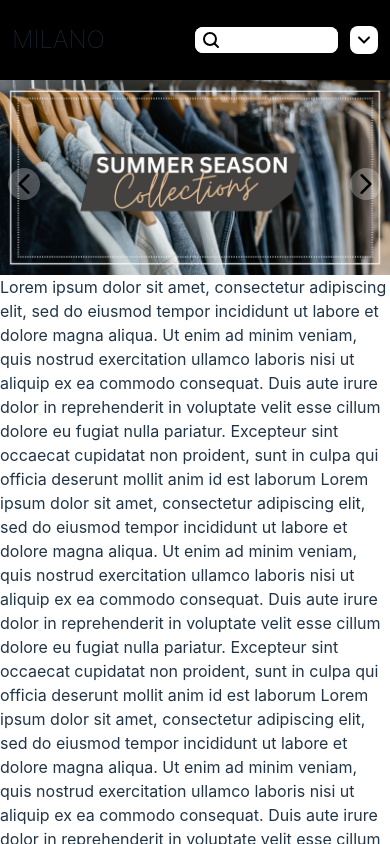
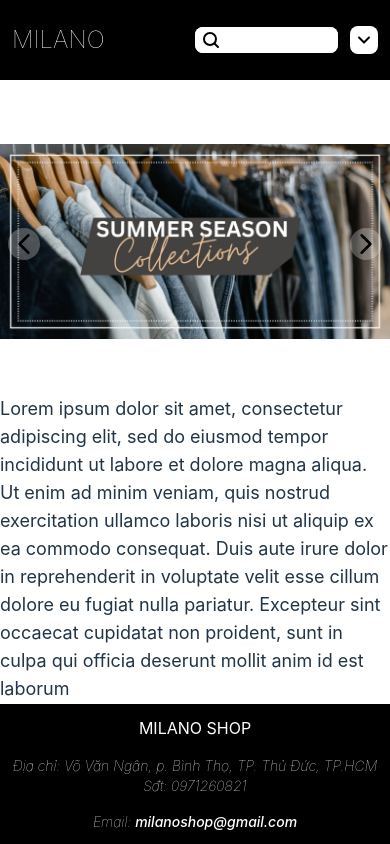
Before and after one commit to ptdat11/doan-web, a React (Vite) app: page / in a window 390 px wide. Built offline with nearby package versions, Linux system fonts and the light colour scheme.

Commit message:
complete base layout for further development

```diff
--- a/index.html
+++ b/index.html
@@ -2,8 +2,8 @@
 <html lang="en">
   <head>
     <meta charset="UTF-8" />
-    <link rel="icon" type="image/svg+xml" href="/vite.svg" />
-    <meta name="viewport" content="width=device-width, initial-scale=1.0" />
+    <link rel="icon" type="image/svg+xml" href="/src/assets/favicon.svg.svg" />
+    <meta name="viewport" content="width=device-width, minimum-scale=1, initial-scale=1.0" />
     <title>MILANO</title>
   </head>
   <body>
--- a/src/App.tsx
+++ b/src/App.tsx
@@ -2,6 +2,8 @@ import { createBrowserRouter, RouterProvider } from 'react-router-dom'
 import { RecoilRoot } from 'recoil'
 import FullWidthLayout from './components/layout/full-width-layout/FullWidthLayout';
 import HomePage from './routes/home/HomePage';
+import AboutPage from './routes/about/AboutPage';
+import LocalStorage from './submodules/local-storage/local-storage';
 
 const router = createBrowserRouter([
   {
@@ -11,6 +13,10 @@ const router = createBrowserRouter([
       {
         path: "/",
         element: <HomePage id="home" />
+      },
+      {
+        path: "/about",
+        element: <AboutPage id="about" />
       }
     ]
   }
--- a/src/components/banner/Banner.tsx
+++ b/src/components/banner/Banner.tsx
@@ -27,7 +27,7 @@ const Banner: React.FC<Props> = React.memo((props) => {
       const btns = arrowBtnsRef.current;
       const container = imgContainerRef.current;
 
-      btns.style.top = (container.clientHeight / 2 - 10) + "px";
+      btns.style.top = (container.offsetHeight / 2 + 50) + "px";
     }
   };
 
--- /dev/null
+++ b/src/components/footer/Footer.tsx
@@ -0,0 +1,25 @@
+import React from "react";
+import { BaseProps } from "../../submodules/base-props/base-props";
+import combineClassnames from "../../submodules/string-processing/combine-classname";
+import { footerHeight } from "../../variables.css";
+
+interface Props extends BaseProps {}
+
+const Footer: React.FC<Props> = React.memo((props) => {
+	return (
+		<footer
+			className={combineClassnames(
+				props.className,
+				"bg-black text-white mt-auto"
+			)}
+			style={{
+				...props.style,
+        height: footerHeight
+			}}
+		>
+			{props.children}
+		</footer>
+	);
+});
+
+export default Footer;
--- a/src/components/header/Header.tsx
+++ b/src/components/header/Header.tsx
@@ -2,9 +2,8 @@ import React, { useState } from "react";
 import { BaseProps } from "../../submodules/base-props/base-props";
 import combineClassnames from "../../submodules/string-processing/combine-classname";
 import { headerHeight } from "../../variables.css";
-import { Link } from "react-router-dom";
+import { Link, useLocation } from "react-router-dom";
 import { useRecoilState } from "recoil";
-import { pageState } from "../../states/system-states";
 import SearchBar from "../search-bar/SearchBar";
 import { userState } from "../../states/user-states";
 import Button from "../button/Button";
@@ -15,10 +14,10 @@ import { categorySites } from "../../category-site";
 interface Props extends BaseProps {}
 
 const Header: React.FC<Props> = React.memo((props) => {
-	const [page, setPage] = useRecoilState(pageState);
 	const [expanded, setExpanded] = useState(false);
 	const [searchKey, setSearchKey] = useState("");
-	const [userInfo, setUserInfo] = useRecoilState(userState)
+	const [userInfo, setUserInfo] = useRecoilState(userState);
+	const location = useLocation();
 
 	const handleClickSearch = () => {
 
@@ -32,14 +31,14 @@ const Header: React.FC<Props> = React.memo((props) => {
 		<header
 			className={combineClassnames(
 					props.className,
-					"w-full fixed bg-black items-center"
+					"w-screen fixed bg-black items-center"
 			)}
 			style={{
 				...props.style,
 				height: headerHeight
 			}}
 		>
-			<div className="w-full h-full md:px-4 py-1 px-3 flex justify-between items-center">
+			<div className="w-full h-full md:px-4 py-1 px-3 text-white flex justify-between items-center">
 				<Link
 					className="text-2xl md:text-3xl font-thin"
 					to="/"
@@ -52,10 +51,9 @@ const Header: React.FC<Props> = React.memo((props) => {
 				>
 						<Link
 							className={combineClassnames(
-								page === "home" ? "text-yellow-300" : "",
+								location.pathname === "/" ? "text-yellow-300" : "",
 								"max-sm:hidden font-thin"
 							)}
-							onClick={() => setPage("home")}
 							to="/"
 						>
 							Trang chủ
@@ -65,7 +63,7 @@ const Header: React.FC<Props> = React.memo((props) => {
 							label={
 								<span
 									className={combineClassnames(
-										page === "product" ? "text-yellow-300" : "",
+										location.pathname === "/product" ? "text-yellow-300" : "",
 									)}
 								>
 									Sản phẩm
@@ -87,10 +85,9 @@ const Header: React.FC<Props> = React.memo((props) => {
 						</Dropdown>
 						<Link
 							className={combineClassnames(
-								page === "about" ? "text-yellow-300" : "",
+								location.pathname === "/about" ? "text-yellow-300" : "",
 								"max-sm:hidden font-thin"
 							)}
-							onClick={() => setPage("about")}
 							to="/about"
 						>
 							Giới thiệu
@@ -132,7 +129,7 @@ const Header: React.FC<Props> = React.memo((props) => {
 
 			<div className={combineClassnames(
 				expanded ? "" : "scale-y-0 h-0",
-				"sm:hidden w-full bg-black origin-top duration-100 [&>*]:px-4"
+				"sm:hidden w-full text-white bg-black origin-top duration-100 [&>*]:px-4"
 			)}>
 				<hr />
 				<div className="bg-black p-1">
@@ -147,7 +144,7 @@ const Header: React.FC<Props> = React.memo((props) => {
 				<Hr />
 				<Link
 					className={combineClassnames(
-						page === "home" ? "text-yellow-400" : "",
+						location.pathname === "/" ? "text-yellow-400" : "",
 						"block p-2 font-thin bg-black"
 					)}
 					to="/"
@@ -161,7 +158,7 @@ const Header: React.FC<Props> = React.memo((props) => {
 					label={
 						<div
 							className={combineClassnames(
-								page === "product" ? "text-yellow-300" : "",
+								location.pathname === "/product" ? "text-yellow-300" : "",
 							)}
 						>
 							Sản phẩm
@@ -172,7 +169,7 @@ const Header: React.FC<Props> = React.memo((props) => {
 					{categorySites.map((site, index) =>
 						<div
 							key={index}
-							className="w-full"
+							className="w-full [&>*]:px-6"
 						>
 							{index > 0 ? <Hr /> : <></>}
 							<Link
@@ -188,7 +185,7 @@ const Header: React.FC<Props> = React.memo((props) => {
 				<Hr />
 				<Link
 					className={combineClassnames(
-						page === "about" ? "text-yellow-400" : "",
+						location.pathname === "/about" ? "text-yellow-400" : "",
 						"block p-2 font-thin bg-black"
 					)}
 					to="/about"
--- a/src/components/layout/full-width-layout/FullWidthLayout.tsx
+++ b/src/components/layout/full-width-layout/FullWidthLayout.tsx
@@ -8,18 +8,19 @@ import { headerHeight } from "../../../variables.css";
 interface Props extends BasePropsPage {}
 
 const FullWidthLayout: React.FC<Props> = React.memo((props) => {
+	console.log(document.body.getBoundingClientRect().width)
 	return (
 		<div
 			id={props.id}
 			className={combineClassnames(
 				props.className,
-				"w-screen h-screen overflow-y-scroll"
+				"h-screen w-screen overflow-y-scroll"
 			)}
 			style={{...props.style}}
 		>
 			<Header className="z-10" />
 			<div
-				className="relative"
+				className="w-full relative"
 				style={{top: headerHeight}}
 			>
 				<Outlet />
--- /dev/null
+++ b/src/components/layout/page-layout/PageLayout.tsx
@@ -0,0 +1,29 @@
+import React from "react";
+import { BasePropsPage } from "../../../submodules/base-props/base-props";
+import combineClassnames from "../../../submodules/string-processing/combine-classname";
+import { headerHeight } from "../../../variables.css";
+
+interface Props extends BasePropsPage {
+    title?: string
+}
+
+const PageLayout: React.FC<Props> = React.memo((props) => {
+	return (
+		<div
+			id={props.id}
+			className={combineClassnames(
+				props.className,
+				"text-lg flex flex-col"
+			)}
+			style={{
+				...props.style,
+				minHeight: window.innerHeight - headerHeight
+			}}
+		>
+			<h1 className="h-16 text-2xl p-3 px-5">{props.title}</h1>
+			{props.children}
+		</div>
+	)
+});
+
+export default PageLayout;
--- a/src/index.css
+++ b/src/index.css
@@ -1,36 +1,13 @@
 @tailwind base;
 @tailwind components;
 @tailwind utilities;
-
-body::-webkit-scrollbar {
-  position: absolute;
-  z-index: 100;
-  width: 10px;
-}
-
-/* Track */
-body::-webkit-scrollbar-track {
-  background: #f1f1f1;
-}
-
-/* Handle */
-body::-webkit-scrollbar-thumb {
-  background: #888;
-}
-
-/* Handle on hover */
-body::-webkit-scrollbar-thumb:hover {
-  background: #555;
-}
 
 :root {
   font-family: Inter, system-ui, Avenir, Helvetica, Arial, sans-serif;
   line-height: 1.5;
   font-weight: 400;
 
-  color-scheme: light dark;
-  color: rgba(255, 255, 255, 0.87);
-  background-color: #242424;
+  font-size: 16px;
 
   font-synthesis: none;
   text-rendering: optimizeLegibility;
@@ -51,6 +28,7 @@ body {
   place-items: center;
   min-width: 320px;
   min-height: 100vh;
+  /* overflow-y: hidden */
 }
 
 h1 {
--- /dev/null
+++ b/src/routes/about/AboutPage.tsx
@@ -0,0 +1,30 @@
+import React from "react";
+import { BasePropsPage } from "../../submodules/base-props/base-props";
+import PageLayout from "../../components/layout/page-layout/PageLayout";
+import combineClassnames from "../../submodules/string-processing/combine-classname";
+import Footer from "../../components/footer/Footer";
+
+interface Props extends BasePropsPage {}
+
+const AboutPage = React.memo((props: Props) => {
+    return (
+        <PageLayout
+            id={props.id}
+            className={combineClassnames(
+                props.className
+            )}
+            style={{...props.style}}
+        >
+      Lorem ipsum dolor sit amet, consectetur adipiscing elit, sed do eiusmod tempor incididunt ut labore et dolore magna aliqua. Ut enim ad minim veniam, quis nostrud exercitation ullamco laboris nisi ut aliquip ex ea commodo consequat. Duis aute irure dolor in reprehenderit in voluptate velit esse cillum dolore eu fugiat nulla pariatur. Excepteur sint occaecat cupidatat non proident, sunt in culpa qui officia deserunt mollit anim id est laborum
+      Lorem ipsum dolor sit amet, consectetur adipiscing elit, sed do eiusmod tempor incididunt ut labore et dolore magna aliqua. Ut enim ad minim veniam, quis nostrud exercitation ullamco laboris nisi ut aliquip ex ea commodo consequat. Duis aute irure dolor in reprehenderit in voluptate velit esse cillum dolore eu fugiat nulla pariatur. Excepteur sint occaecat cupidatat non proident, sunt in culpa qui officia deserunt mollit anim id est laborum
+      Lorem ipsum dolor sit amet, consectetur adipiscing elit, sed do eiusmod tempor incididunt ut labore et dolore magna aliqua. Ut enim ad minim veniam, quis nostrud exercitation ullamco laboris nisi ut aliquip ex ea commodo consequat. Duis aute irure dolor in reprehenderit in voluptate velit esse cillum dolore eu fugiat nulla pariatur. Excepteur sint occaecat cupidatat non proident, sunt in culpa qui officia deserunt mollit anim id est laborum
+      Lorem ipsum dolor sit amet, consectetur adipiscing elit, sed do eiusmod tempor incididunt ut labore et dolore magna aliqua. Ut enim ad minim veniam, quis nostrud exercitation ullamco laboris nisi ut aliquip ex ea commodo consequat. Duis aute irure dolor in reprehenderit in voluptate velit esse cillum dolore eu fugiat nulla pariatur. Excepteur sint occaecat cupidatat non proident, sunt in culpa qui officia deserunt mollit anim id est laborum
+
+            <Footer>
+                asd
+            </Footer>
+        </PageLayout>
+    );
+});
+
+export default AboutPage;
--- a/src/routes/home/HomePage.tsx
+++ b/src/routes/home/HomePage.tsx
@@ -1,18 +1,36 @@
 import React from 'react'
 import { BasePropsPage } from "../../submodules/base-props/base-props";
 import Banner from '../../components/banner/Banner';
+import PageLayout from '../../components/layout/page-layout/PageLayout';
+import combineClassnames from '../../submodules/string-processing/combine-classname';
+import Footer from '../../components/footer/Footer';
 
 interface Props extends BasePropsPage {}
 
 const HomePage = React.memo((props: Props) => {
   return (
-    <>
-      <Banner className="w-full max-h-[70vh] overflow-hidden" />
+    <PageLayout
+      id={props.id}
+      className={combineClassnames(
+        props.className,
+        "flex flex-col"
+      )}
+      style={{...props.style}}
+    >
+      <Banner className="w-full max-h-[70vh] mb-14 overflow-hidden" />
       Lorem ipsum dolor sit amet, consectetur adipiscing elit, sed do eiusmod tempor incididunt ut labore et dolore magna aliqua. Ut enim ad minim veniam, quis nostrud exercitation ullamco laboris nisi ut aliquip ex ea commodo consequat. Duis aute irure dolor in reprehenderit in voluptate velit esse cillum dolore eu fugiat nulla pariatur. Excepteur sint occaecat cupidatat non proident, sunt in culpa qui officia deserunt mollit anim id est laborum
-      Lorem ipsum dolor sit amet, consectetur adipiscing elit, sed do eiusmod tempor incididunt ut labore et dolore magna aliqua. Ut enim ad minim veniam, quis nostrud exercitation ullamco laboris nisi ut aliquip ex ea commodo consequat. Duis aute irure dolor in reprehenderit in voluptate velit esse cillum dolore eu fugiat nulla pariatur. Excepteur sint occaecat cupidatat non proident, sunt in culpa qui officia deserunt mollit anim id est laborum
-      Lorem ipsum dolor sit amet, consectetur adipiscing elit, sed do eiusmod tempor incididunt ut labore et dolore magna aliqua. Ut enim ad minim veniam, quis nostrud exercitation ullamco laboris nisi ut aliquip ex ea commodo consequat. Duis aute irure dolor in reprehenderit in voluptate velit esse cillum dolore eu fugiat nulla pariatur. Excepteur sint occaecat cupidatat non proident, sunt in culpa qui officia deserunt mollit anim id est laborum
-      Lorem ipsum dolor sit amet, consectetur adipiscing elit, sed do eiusmod tempor incididunt ut labore et dolore magna aliqua. Ut enim ad minim veniam, quis nostrud exercitation ullamco laboris nisi ut aliquip ex ea commodo consequat. Duis aute irure dolor in reprehenderit in voluptate velit esse cillum dolore eu fugiat nulla pariatur. Excepteur sint occaecat cupidatat non proident, sunt in culpa qui officia deserunt mollit anim id est laborum
-    </>
+      <Footer className="flex flex-col justify-between p-3 text-center text-sm font-thin">
+        <h2 className="font-normal text-base font">MILANO SHOP</h2>
+        <p className="italic">
+          Địa chỉ: Võ Văn Ngân, p. Bình Thọ, TP. Thủ Đức, TP.HCM
+          <br />
+          Sđt: 0971260821
+        </p>
+        <p className="italic">
+          Email: <a href="mailto:milanoshop@gmail.com">milanoshop@gmail.com</a>
+        </p>
+      </Footer>
+    </PageLayout>
   );
 });
 
--- a/src/variables.css.ts
+++ b/src/variables.css.ts
@@ -1 +1,2 @@
 export const headerHeight = 80;
+export const footerHeight = 140;
```
Also changed, not shown: src/states/system-states.ts (+1 -6 lines), src/assets/favicon.svg.svg (added).
